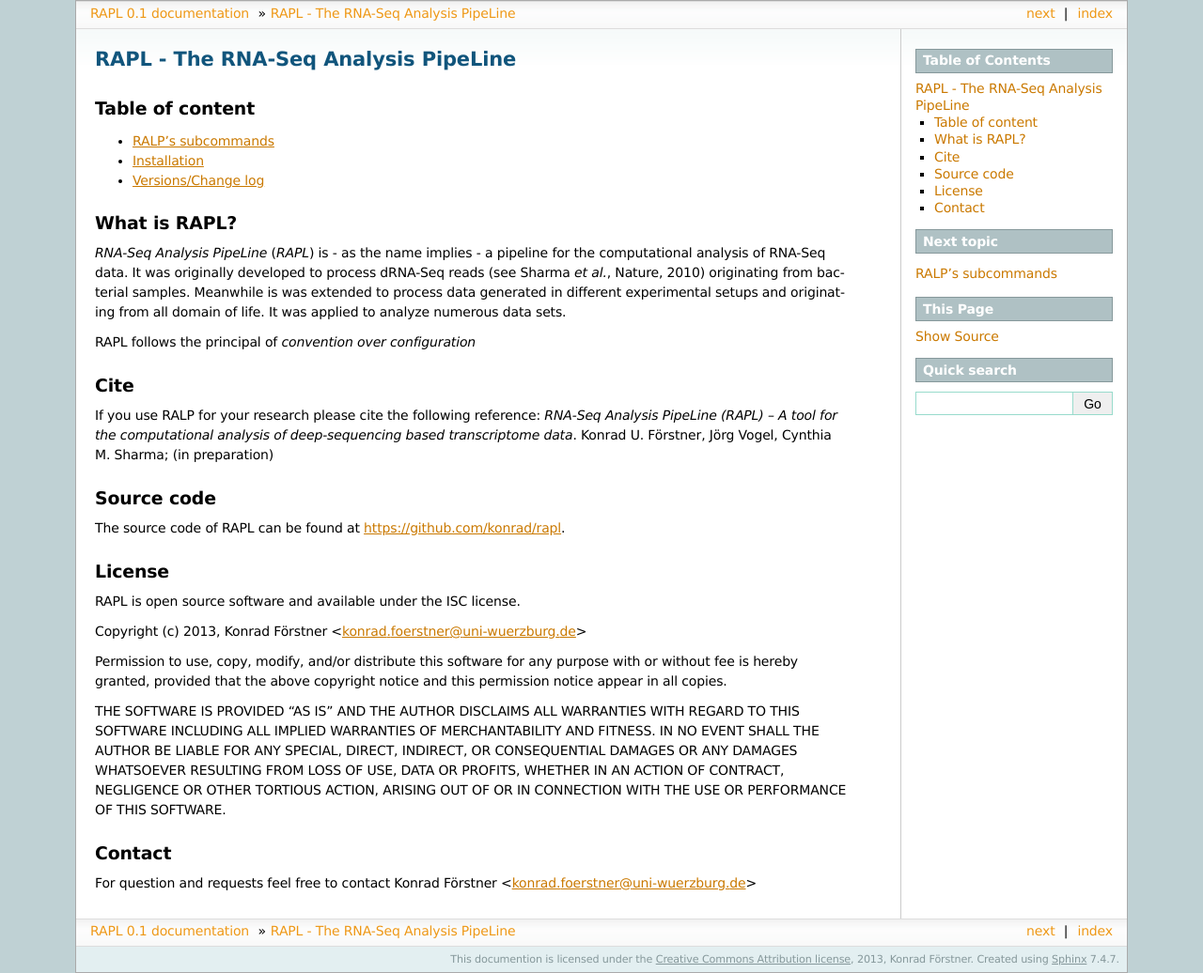
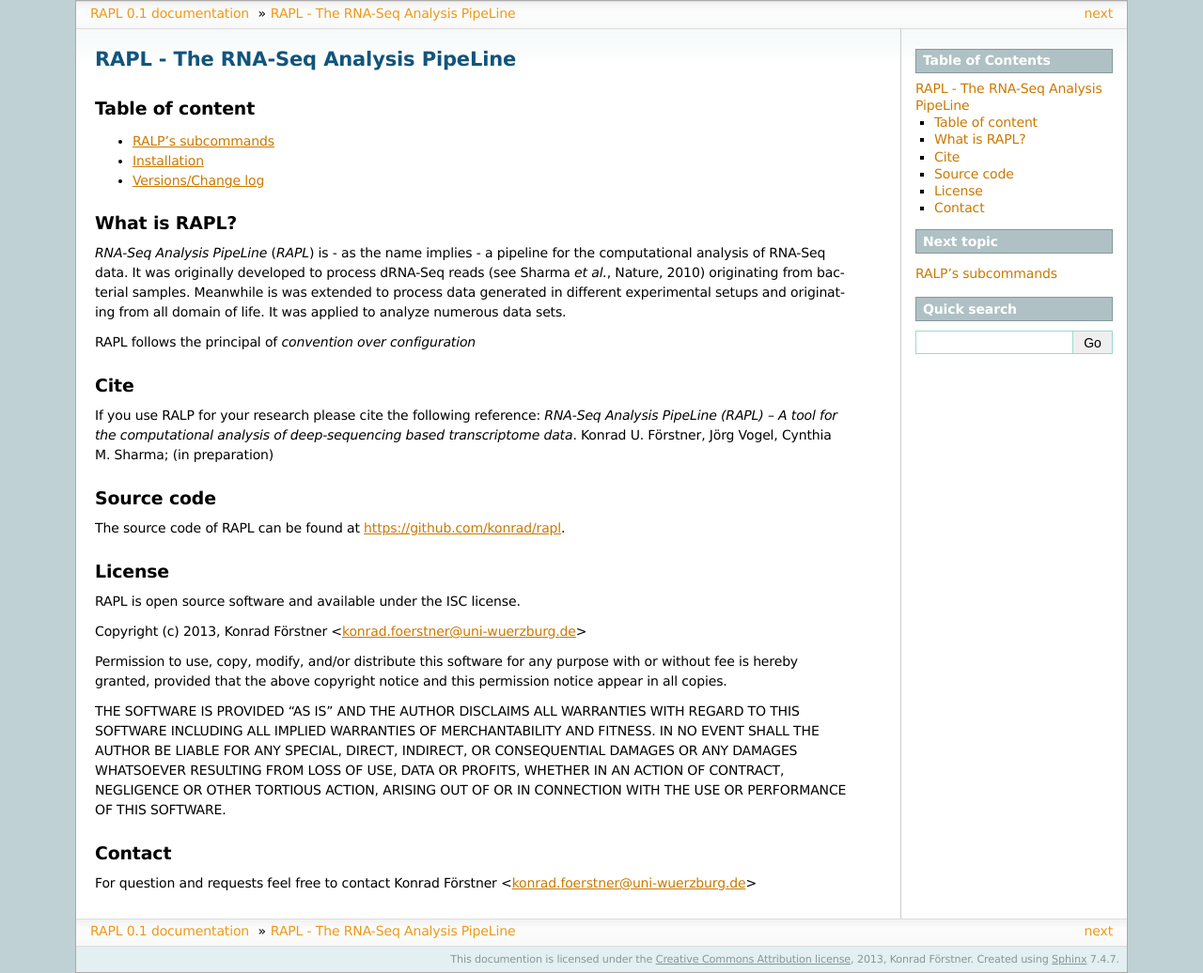
Before and after one commit to foerstner-lab/READemption, a Sphinx documentation site: the page built from rapl/doc/source/index.rst, in a window 1280 px wide. Shown: the whole page at 94% size. Built offline with Sphinx 7.4.7, drawn with Linux system fonts in a browser that asks for light colours; pages that are not in the unit, such as notebooks, are missing from menus.

Commit message:
Adapt sphinx conf

```diff
--- a/rapl/doc/source/conf.py
+++ b/rapl/doc/source/conf.py
@@ -96,7 +96,7 @@
 # Theme options are theme-specific and customize the look and feel of a theme
 # further.  For a list of options available for each theme, see the
 # documentation.
-#html_theme_options = {}
+html_theme_options = {}
 
 # Add any paths that contain custom themes here, relative to this directory.
 #html_theme_path = []
@@ -141,13 +141,13 @@
 #html_domain_indices = True
 
 # If false, no index is generated.
-#html_use_index = True
+html_use_index = False
 
 # If true, the index is split into individual pages for each letter.
 #html_split_index = False
 
 # If true, links to the reST sources are added to the pages.
-#html_show_sourcelink = True
+html_show_sourcelink = False
 
 # If true, "Created using Sphinx" is shown in the HTML footer. Default is True.
 #html_show_sphinx = True
```
